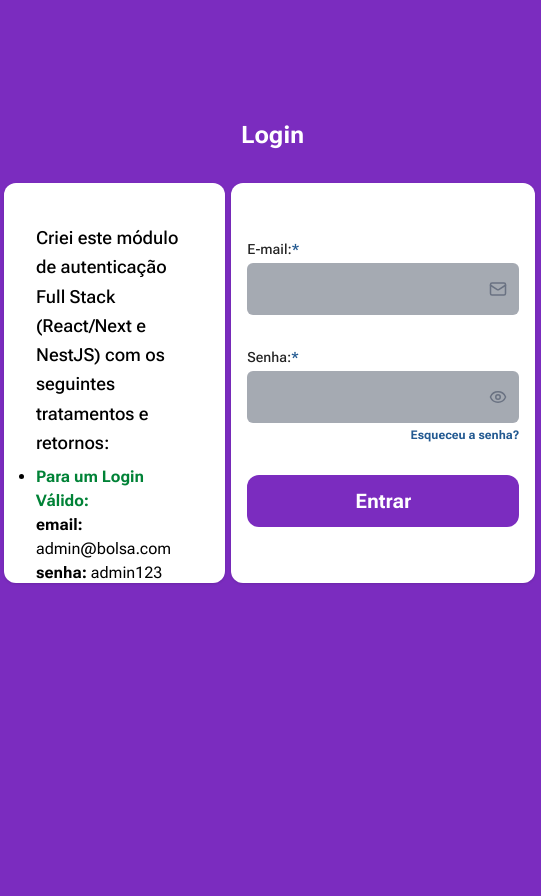
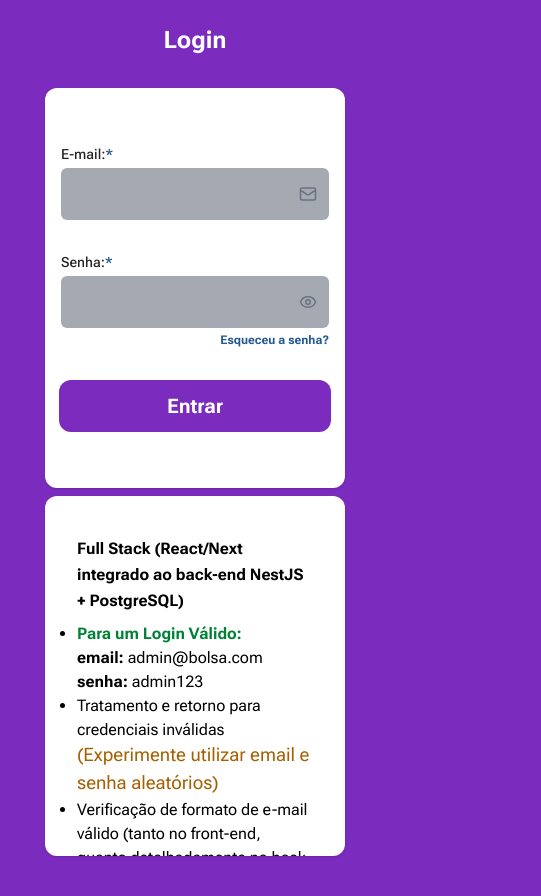
Before and after one commit to dig-ie/Login-Cadastro-React-Next-Atomic, a Next.js app: page / in a window 390 px wide. Shown: the top 896 px of the page, 541 px wide, since content can reach past the window. Before the commit the page ends 844 px from the top, so only its background shows below. Built offline with nearby package versions, Linux system fonts and the light colour scheme; no server answers.

Commit message:
styles: ajustando template de login e responsividade

```diff
--- a/src/app/login/page.tsx
+++ b/src/app/login/page.tsx
@@ -8,13 +8,14 @@ export default function Login() {
   return (
     <AuthPageTemplate title="Login">
       <ApiWarmupModal />
+
+      <LoginCard className="h-full w-full max-w-[300px] self-center lg:max-w-[500px] max-h-[400px]" />
       <CardSurface
-        className="text-left max-w-[325px] max-h-[400px] overflow-y-auto scrollbar-none"
+        className="text-left max-w-[300px] max-h-[400px] overflow-y-auto scrollbar-none self-center"
         p={8}
       >
-        <h1 className="text-lg text-foreground font-medium leading-relaxed my-2 pl-[-16px]">
-          Criei este módulo de autenticação Full Stack (React/Next e NestJS) com
-          os seguintes tratamentos e retornos:
+        <h1 className="text-md text-foreground font-bold leading-relaxed my-2 pl-[-16px]">
+          Full Stack (React/Next integrado ao back-end NestJS + PostgreSQL)
         </h1>
         <ul className="text-left list-disc">
           <li>
@@ -43,7 +44,6 @@ export default function Login() {
           </li>
         </ul>
       </CardSurface>
-      <LoginCard className="h-full w-full max-w-[500px] max-h-[400px]" />
       <br />
       <br />
     </AuthPageTemplate>
--- a/src/components/templates/AuthPageTemplate.tsx
+++ b/src/components/templates/AuthPageTemplate.tsx
@@ -12,12 +12,12 @@ export function AuthPageTemplate({
   children,
 }: AuthPageTemaplateProps) {
   return (
-    <div className="h-screen grid grid-rows-[2fr_8fr] px-1 py-6 lg:px-24 lg:py-12">
+    <div className="h-screen grid grid-rows-[2fr_8fr] px-1 py-6 lg:px-24 lg:py-12 md:overflow-hidden">
       <div className="flex items-end-safe justify-center">
         <h1 className="text-white mb-8  text-2xl font-bold ">{title}</h1>
       </div>
 
-      <div className="flex items-start justify-center h-full w-full">
+      <div className="flex flex-col gap-2 md:flex-row items-start justify-center h-full w-full">
         {children}
       </div>
     </div>
```
